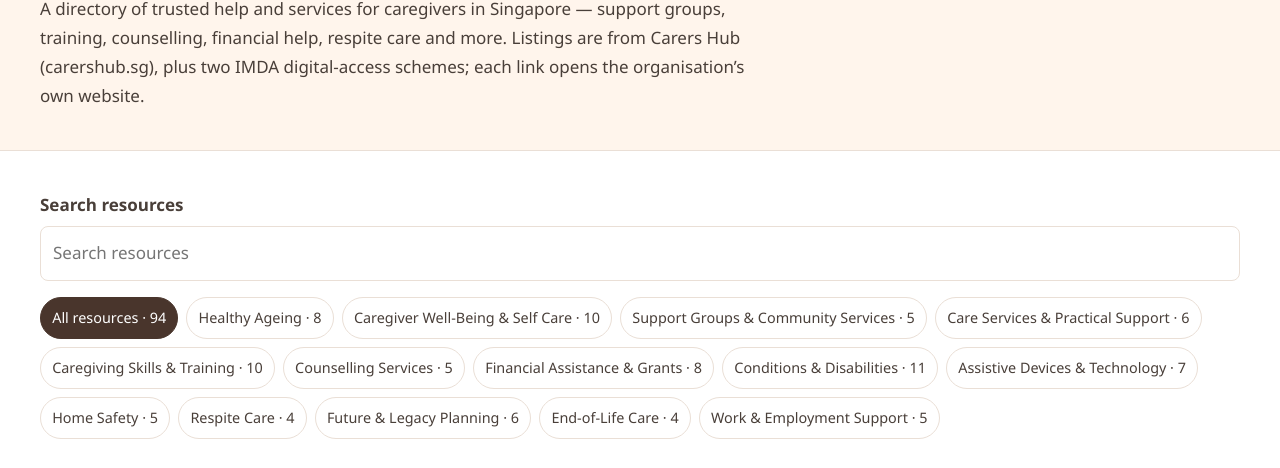
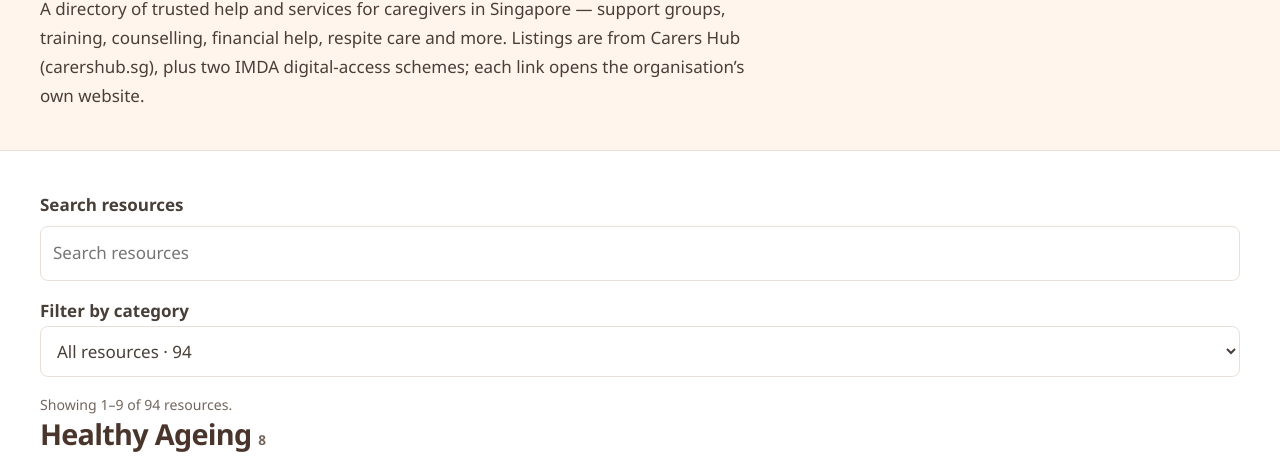
Before and after one commit to nicholas24042626/p3h-website, a plain HTML site: page caregiver-resources.html in a window 1280 px wide. Shown: the part 265-733 px from the top of the page. Drawn offline with Linux system fonts and the light colour scheme.

Commit message:
Add IMDA logos and replace filter chips with a category dropdown

```diff
--- a/caregiver-resources.html
+++ b/caregiver-resources.html
@@ -33,23 +33,26 @@
 <label for="resource-search">Search resources</label>
 <input type="search" id="resource-search" placeholder="Search resources" autocomplete="off">
 </div>
-<ul class="scheme-key resource-filters" id="resource-filters">
-<li><button class="scheme-filter is-active" type="button" data-resource-filter="all" aria-pressed="true">All resources &middot; 94</button></li>
-<li><button class="scheme-filter" type="button" data-resource-filter="healthy-ageing" aria-pressed="false">Healthy Ageing &middot; 8</button></li>
-<li><button class="scheme-filter" type="button" data-resource-filter="well-being" aria-pressed="false">Caregiver Well-Being &amp; Self Care &middot; 10</button></li>
-<li><button class="scheme-filter" type="button" data-resource-filter="support-groups" aria-pressed="false">Support Groups &amp; Community Services &middot; 5</button></li>
-<li><button class="scheme-filter" type="button" data-resource-filter="care-services" aria-pressed="false">Care Services &amp; Practical Support &middot; 6</button></li>
-<li><button class="scheme-filter" type="button" data-resource-filter="skills-training" aria-pressed="false">Caregiving Skills &amp; Training &middot; 10</button></li>
-<li><button class="scheme-filter" type="button" data-resource-filter="counselling" aria-pressed="false">Counselling Services &middot; 5</button></li>
-<li><button class="scheme-filter" type="button" data-resource-filter="financial" aria-pressed="false">Financial Assistance &amp; Grants &middot; 8</button></li>
-<li><button class="scheme-filter" type="button" data-resource-filter="conditions" aria-pressed="false">Conditions &amp; Disabilities &middot; 11</button></li>
-<li><button class="scheme-filter" type="button" data-resource-filter="assistive-tech" aria-pressed="false">Assistive Devices &amp; Technology &middot; 7</button></li>
-<li><button class="scheme-filter" type="button" data-resource-filter="home-safety" aria-pressed="false">Home Safety &middot; 5</button></li>
-<li><button class="scheme-filter" type="button" data-resource-filter="respite" aria-pressed="false">Respite Care &middot; 4</button></li>
-<li><button class="scheme-filter" type="button" data-resource-filter="future-legacy" aria-pressed="false">Future &amp; Legacy Planning &middot; 6</button></li>
-<li><button class="scheme-filter" type="button" data-resource-filter="end-of-life" aria-pressed="false">End-of-Life Care &middot; 4</button></li>
-<li><button class="scheme-filter" type="button" data-resource-filter="work-employment" aria-pressed="false">Work &amp; Employment Support &middot; 5</button></li>
-</ul>
+<div class="resource-filter-row">
+<label for="resource-category">Filter by category</label>
+<select id="resource-category">
+<option value="all">All resources &middot; 94</option>
+<option value="healthy-ageing">Healthy Ageing &middot; 8</option>
+<option value="well-being">Caregiver Well-Being &amp; Self Care &middot; 10</option>
+<option value="support-groups">Support Groups &amp; Community Services &middot; 5</option>
+<option value="care-services">Care Services &amp; Practical Support &middot; 6</option>
+<option value="skills-training">Caregiving Skills &amp; Training &middot; 10</option>
+<option value="counselling">Counselling Services &middot; 5</option>
+<option value="financial">Financial Assistance &amp; Grants &middot; 8</option>
+<option value="conditions">Conditions &amp; Disabilities &middot; 11</option>
+<option value="assistive-tech">Assistive Devices &amp; Technology &middot; 7</option>
+<option value="home-safety">Home Safety &middot; 5</option>
+<option value="respite">Respite Care &middot; 4</option>
+<option value="future-legacy">Future &amp; Legacy Planning &middot; 6</option>
+<option value="end-of-life">End-of-Life Care &middot; 4</option>
+<option value="work-employment">Work &amp; Employment Support &middot; 5</option>
+</select>
+</div>
 <p class="contact-note" id="resource-status" role="status">Showing all 94 resources in 14 categories.</p>
 <section class="resource-category" id="cat-healthy-ageing" data-category="healthy-ageing" aria-labelledby="heading-healthy-ageing">
 <h2 id="heading-healthy-ageing">Healthy Ageing <span class="resource-count">8</span></h2>
@@ -699,6 +702,7 @@
 </div>
 </article>
 <article class="card resource-card" data-search="imda mobile access for seniors subsidised smartphone (from $20) and a 2-year mobile plan at $5.10 a month for lower-income seniors aged 60 and above, so they can stay connected and go digital.">
+<div class="resource-logo"><img src="https://www.imda.gov.sg/assets/45d45448-2de8-424a-ae25-cf45b181e3d9" alt="" loading="lazy" onerror="this.parentElement.remove()"></div>
 <div class="resource-card-body">
 <p class="eyebrow">IMDA</p>
 <h3>Mobile Access for Seniors</h3>
@@ -707,6 +711,7 @@
 </div>
 </article>
 <article class="card resource-card" data-search="imda digitalaccess@home subsidised home wi-fi (from $5 a month) and a laptop or tablet for lower-income households, so the whole family can get online at home.">
+<div class="resource-logo"><img src="https://www.imda.gov.sg/assets/45d45448-2de8-424a-ae25-cf45b181e3d9" alt="" loading="lazy" onerror="this.parentElement.remove()"></div>
 <div class="resource-card-body">
 <p class="eyebrow">IMDA</p>
 <h3>DigitalAccess@Home</h3>
@@ -975,7 +980,7 @@
 (function () {
   var PAGE_SIZE = 9;
   var search = document.getElementById('resource-search');
-  var filters = document.querySelectorAll('[data-resource-filter]');
+  var categorySelect = document.getElementById('resource-category');
   var status = document.getElementById('resource-status');
   var empty = document.getElementById('resource-empty');
   var pager = document.getElementById('resource-pagination');
@@ -994,7 +999,7 @@
       btn.addEventListener('click', function () {
         currentPage = page;
         apply();
-        document.getElementById('resource-filters').scrollIntoView({ block: 'start' });
+        categorySelect.scrollIntoView({ block: 'start' });
       });
       return btn;
     };
@@ -1035,11 +1040,7 @@
   function selectCategory(id, scroll) {
     activeCategory = id;
     currentPage = 1;
-    filters.forEach(function (button) {
-      var selected = button.dataset.resourceFilter === id;
-      button.classList.toggle('is-active', selected);
-      button.setAttribute('aria-pressed', String(selected));
-    });
+    categorySelect.value = id;
     apply();
     if (scroll) {
       var target = document.getElementById('cat-' + id);
@@ -1047,9 +1048,7 @@
     }
   }
   search.addEventListener('input', function () { currentPage = 1; apply(); });
-  filters.forEach(function (button) {
-    button.addEventListener('click', function () { selectCategory(button.dataset.resourceFilter, true); });
-  });
+  categorySelect.addEventListener('change', function () { selectCategory(categorySelect.value, true); });
   var hashCategory = decodeURIComponent(location.hash.slice(1)).replace(/^cat-/, '');
   if (hashCategory && document.getElementById('cat-' + hashCategory)) selectCategory(hashCategory, false);
   else apply();
```
